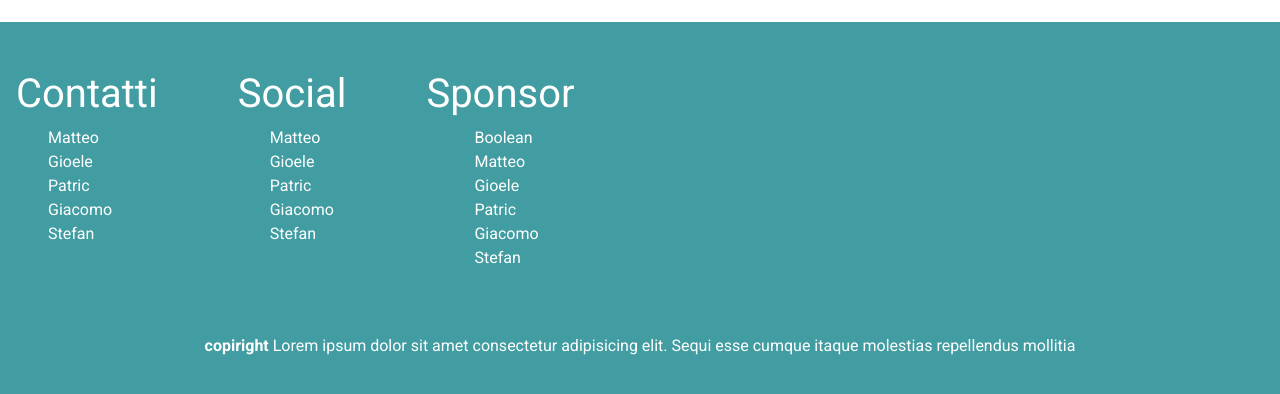
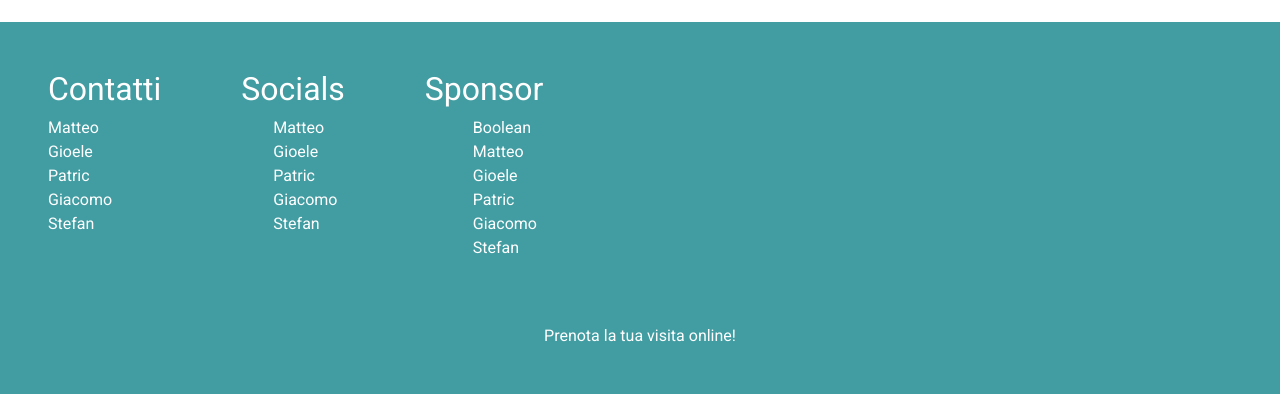
Before and after one commit to patrictobola/BDoctors, a Vue app in the folder bdoctor_project_front/: page / in a window 1280 px wide. Shown: the part 1196-1590 px from the top of the page. Built offline with nearby package versions, Linux system fonts and the light colour scheme; no server answers.

Commit message:
fixed code and footer fix

```diff
--- a/bdoctor_project_front/src/components/Footer.vue
+++ b/bdoctor_project_front/src/components/Footer.vue
@@ -11,44 +11,39 @@ export default {
     <div class="media580">
       <div class="d-flex ms-3 pt-5">
         <div>
-          <h1>Contatti</h1>
           <ul>
-            <li>Matteo</li>
-            <li>Gioele</li>
-            <li>Patric</li>
-            <li>Giacomo</li>
-            <li>Stefan</li>
+            <h2>Contatti</h2>
+            <li><a href="https://www.linkedin.com/in/matteo-pizzichemi-5b1398256/" target="_blank">Matteo</a></li>
+            <li><a href="https://www.linkedin.com/in/gioele-iacovella-8a1ab2291/" target="_blank">Gioele</a></li>
+            <li><a href="https://www.linkedin.com/in/patric-tobola/" target="_blank">Patric</a></li>
+            <li><a href="https://www.linkedin.com/in/giacomo-portaluppi-19a94628b/" target="_blank">Giacomo</a></li>
+            <li><a href="https://www.linkedin.com/in/stefan-simerea-929794291/" target="_blank">Stefan</a></li>
           </ul>
         </div><!-- SOCIALS -->
         <div class="socials">
-          <h1>Social</h1>
+          <h2>Socials</h2>
           <ul>
-            <li>Matteo</li>
-            <li>Gioele</li>
-            <li>Patric</li>
-            <li>Giacomo</li>
-            <li>Stefan</li>
+            <li><a href="https://github.com/matteo2302/Matteo-Pizzichemi" target="_blank">Matteo</a></li>
+            <li><a href="https://github.com/GLCVLL" target="_blank">Gioele</a></li>
+            <li><a href="https://github.com/patrictobola" target="_blank">Patric</a></li>
+            <li><a href="https://github.com/Gino804/Giacomo_Portaluppi" target="_blank">Giacomo</a></li>
+            <li><a href="https://github.com/stefansimereaa" target="_blank">Stefan</a></li>
           </ul>
         </div>
       </div>
       <div class="sponsor-box">
-        <h1 class="sponsor ">Sponsor</h1>
+        <h2 class="sponsor ">Sponsor</h2>
         <ul class="ms-3">
-          <li>Boolean</li>
-          <li>Matteo</li>
-          <li>Gioele</li>
-          <li>Patric</li>
-          <li>Giacomo</li>
-          <li>Stefan</li>
+          <li><a href="https://boolean.careers/" target="_blank">Boolean</a></li>
+          <li><a href="https://github.com/matteo2302/Matteo-Pizzichemi" target="_blank">Matteo</a></li>
+            <li><a href="https://github.com/GLCVLL" target="_blank">Gioele</a></li>
+            <li><a href="https://github.com/patrictobola" target="_blank">Patric</a></li>
+            <li><a href="https://github.com/Gino804/Giacomo_Portaluppi" target="_blank">Giacomo</a></li>
+            <li><a href="https://github.com/stefansimereaa" target="_blank">Stefan</a></li>
         </ul>
       </div>
-      <!-- SPONSOR -->
-
     </div>
-
-    <p class="text-center pt-5"><strong>copiright</strong> Lorem ipsum dolor sit amet consectetur adipisicing elit. Sequi
-      esse
-      cumque itaque molestias repellendus mollitia </p>
+    <p class="text-center pt-5">Prenota la tua visita online! </p>
   </div>
 </template>
 
@@ -56,9 +51,9 @@ export default {
 .footer-box {
   width: 100%;
   height: 580px;
-  background-color: #429DA2 ;
   color: white;
   margin-top: 90px;
+  background-image: url(../assets/img/bannerfooter.png);
 }
 
 ul {
@@ -77,6 +72,16 @@ ul {
   margin-left: 80px;
 }
 
+a {
+  text-decoration: none;
+  color: white;
+}
+
+a:hover {
+  text-decoration: none;
+  border-bottom: 2px solid #20c997;
+}
+
 @media screen and (min-width: 580px) {
   .footer-box {
     height: 400px;
--- a/bdoctor_project_front/src/components/ReviewsList.vue
+++ b/bdoctor_project_front/src/components/ReviewsList.vue
@@ -33,13 +33,13 @@ export default {
     <!-- REVIEWS CARD -->
     <ul>
       <div class="row">
-        <li v-for="review in reviews " class="reviews pe-3">
+        <li v-for="review in reviews " class="reviews pe-2">
           <a href="#reviews-box" alt="review">
             <div class="review mx-3">
               <div class="mt-3">
                 <div class="d-flex">
 
-                  <div class="doc-image mb-3">
+                  <div class="doc-image mb-3 ms-2">
                     <img v-if="review.doctor.profile_photo" :src="review.doctor.profile_photo">
                     <img v-else src="../assets/img/placeholder.jpg">
                   </div>
```
Also changed, not shown: bdoctor_project_front/src/assets/img/bannerfooter.png (added).
